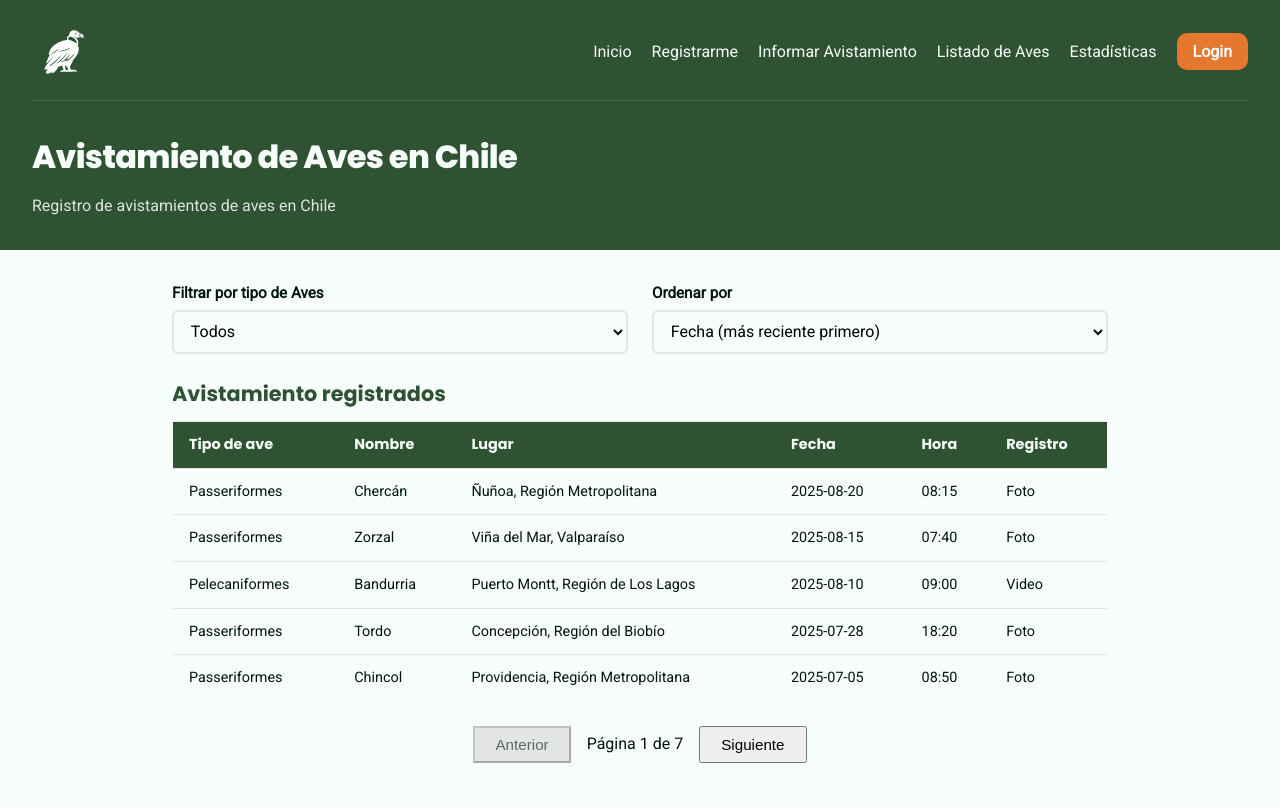
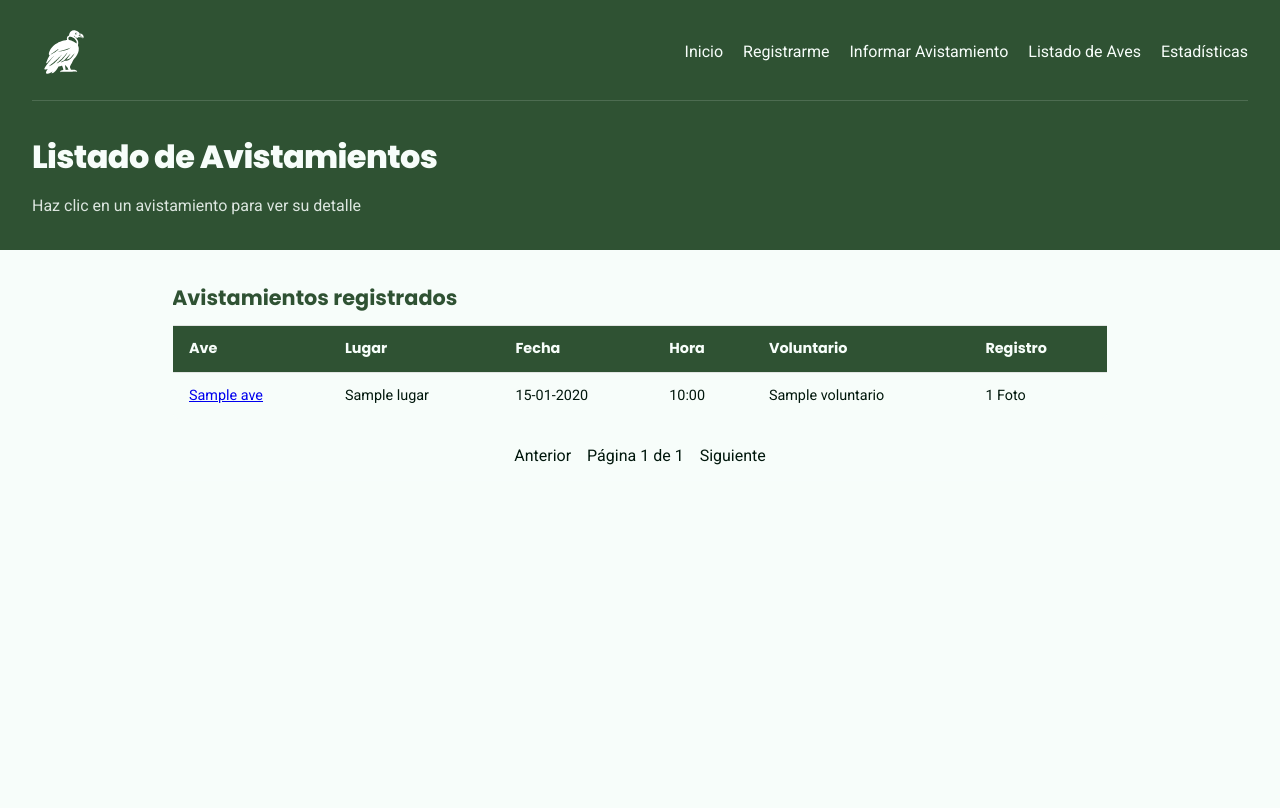
Before and after one commit to Diego2173/desarrollo_web_diego_mancilla, a Python web app: template templates/listadoAves/listadoAves.html in a window 1280 px wide. After the commit the page ends 465 px from the top, so only its background shows below. Run offline with Jinja, Linux system fonts and the light colour scheme; the template is opened without the code that fills it: most values are stand-ins (such as "Sample title", 1, 10 or a date in 2020).

Commit message:
feat: refactored listadoAves.html using jinja and created 'detalle.html' for the detail of the avistamiento obteined by clicking on the list of listadoAves.html

```diff
--- a/templates/listadoAves/listadoAves.html
+++ b/templates/listadoAves/listadoAves.html
@@ -1,94 +1,72 @@
-<!DOCTYPE html>
-<html lang="es">
-    <!-- head-->
-    <head>
-        <meta charset="UTF-8">
-        <meta name="viewport" content="width=device-width, initial-scale=1.0">
-        <title>Avistamiento de Aves en Chile</title>
-        <link rel="stylesheet" type="text/css" href="../css/index.css">
-        <link rel="stylesheet" type="text/css" href="../css/listado.css">
-        <link rel="preconnect" href="https://fonts.googleapis.com">
-        <link rel="preconnect" href="https://fonts.gstatic.com" crossorigin>
-        <link href="https://fonts.googleapis.com/css2?family=Poppins:wght@400;700;800&family=Roboto&display=swap" rel="stylesheet">
-    </head>
+{% extends 'base.html' %}
 
-    <!-- body-->
-    <body>
-        <!-- header-->
-        <header>
-             <!-- navbar-->
-            <nav>
-                <img id="logo-id" src="../images/logo.svg" alt="Logo de Avistamiento de Aves en Chile"> <!-- source de logo: https://svglogogenerator.com/?id=6f4251d0-d188-4d2e-b0a3-a40d4e3cbf73-->
-                <a class="navbar-page" href="../index.html">Inicio</a>
-                <a class="navbar-page" href="registroVoluntarios.html">Registrarme</a>    <!-- Registro de Voluntarios-->
-                <a class="navbar-page" href="registroAves.html">Informar Avistamiento</a> <!-- Informar Avistamiento de Aves-->
-                <a class="navbar-page" href="listadoAves.html">Listado de Aves</a>        <!-- Listado de Aves-->
-                <a class="navbar-page" href="estadisticas.html">Estadísticas</a>          <!-- Estadísticas-->
-                <a class="navbar-login" href="login.html">Login</a>                       <!-- Login-->
-            </nav>
+{% block title %}Listado de Avistamientos{% endblock %}
 
-            <h1>Avistamiento de Aves en Chile</h1>
-            <p>Registro de avistamientos de aves en Chile </p>
-        </header>
+{% block head %}
+  <link rel="stylesheet" href="{{ url_for('static', filename='css/listado.css') }}">
+{% endblock %}
 
-        <!-- main-->
-        <main>
+{% block hero %}
+  <h1>Listado de Avistamientos</h1>
+  <p>Haz clic en un avistamiento para ver su detalle</p>
+{% endblock %}
 
-            <!-- section: filtros y ordenamiento-->
-            <div class="filter">
-                <form>
-                    <div class="field-filter">
-                        <label for="bird-type-filter">Filtrar por tipo de Aves</label>
-                        <select id="bird-type-filter">
-                            <option value="">Todos</option>
-                        </select>
-                    </div>
-
-                    <div class="field-filter">
-                        <label for="order">Ordenar por</label>
-                        <select id="order">
-                            <option value="date-desc">Fecha (más reciente primero)</option>
-                            <option value="date-asc">Fecha (más antigua primero)</option>
-                            <option value="place-asc">Lugar (A-Z)</option>
-                            <option value="place-desc">Lugar (Z-A)</option>
-                            <option value="birdType-asc">Tipo de ave (A-Z)</option>
-                            <option value="birdType-desc">Tipo de ave (Z-A)</option>
-                            <option value="birdName-asc">Nombre de ave (A-Z)</option>
-                            <option value="birdName-desc">Nombre de ave (Z-A)</option>
-                        </select>
-                    </div>
-                </form>
-            </div>
-
-            <!-- section: tabla de resultados-->
+{% block content %}
   <div class="results-table">
     <table>
-                    <caption>Avistamiento registrados</caption>
+      <caption>Avistamientos registrados</caption>
       <thead>
         <tr>
-                            <th scope="col">Tipo de ave</th>
-                            <th scope="col">Nombre</th>
+          <th scope="col">Ave</th>
           <th scope="col">Lugar</th>
           <th scope="col">Fecha</th>
           <th scope="col">Hora</th>
+          <th scope="col">Voluntario</th>
           <th scope="col">Registro</th>
         </tr>
       </thead>
-                    <tbody id="results-table"></tbody>
+      <tbody>
+        {% for a in avistamientos %}
+          {% set fotos  = a.registros | rejectattr('es_video') | list | length %}
+          {% set videos = a.registros | selectattr('es_video') | list | length %}
+          <tr class="clickable-row" data-href="{{ url_for('detalle', aid=a.id, page=page) }}">
+            <td><a href="{{ url_for('detalle', aid=a.id, page=page) }}">{{ a.ave.nombre }}</a></td>
+            <td>{{ a.lugar }}</td>
+            <td>{{ a.fecha_hora.strftime('%d-%m-%Y') }}</td>
+            <td>{{ a.fecha_hora.strftime('%H:%M') }}</td>
+            <td>{{ a.voluntario.nombre }}</td>
+            <td>
+              {% if fotos %}<span class="badge badge-foto">{{ fotos }} {{ 'Foto' if fotos == 1 else 'Fotos' }}</span>{% endif %}
+              {% if videos %}<span class="badge badge-video">{{ videos }} {{ 'Video' if videos == 1 else 'Videos' }}</span>{% endif %}
+            </td>
+          </tr>
+        {% else %}
+          <tr>
+            <td colspan="6">Aún no hay avistamientos registrados.</td>
+          </tr>
+        {% endfor %}
+      </tbody>
     </table>
   </div>
 
-            <!-- Paginación-->
-            <nav class="paginacion">
-                <button id="btn-previous" type="button">Anterior</button>
-                <span id="page-number">Página 1 de 1</span>
-                <button id="btn-next" type="button">Siguiente</button>
+  <!-- Paginación -->
+  <nav class="paginacion" aria-label="Paginación del listado">
+    {% if page > 1 %}
+      <a class="page-btn" href="{{ url_for('listado', page=page - 1) }}">Anterior</a>
+    {% else %}
+      <span class="page-btn disabled">Anterior</span>
+    {% endif %}
+
+    <span id="page-number">Página {{ page }} de {{ total_pages }}</span>
+
+    {% if page < total_pages %}
+      <a class="page-btn" href="{{ url_for('listado', page=page + 1) }}">Siguiente</a>
+    {% else %}
+      <span class="page-btn disabled">Siguiente</span>
+    {% endif %}
   </nav>
-        </main>
+{% endblock %}
 
-        <!-- Scripts-->
-        <script src="../js/dataConst.js"></script>
-        <script src="../js/data.js"></script>
-        <script src="../js/listadoAves/listadoAves.js"></script>
-    </body>
-</html>
+{% block scripts %}
+<script src="{{ url_for('static', filename='js/listadoAves/listadoAves.js') }}"></script>
+{% endblock %}
```
Also changed, not shown: templates/listadoAves/detalle.html (added, +68 -0 lines). Lines whose indentation alone changed are shown as unchanged.
